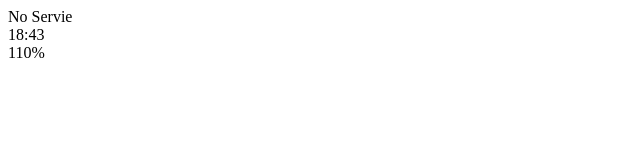
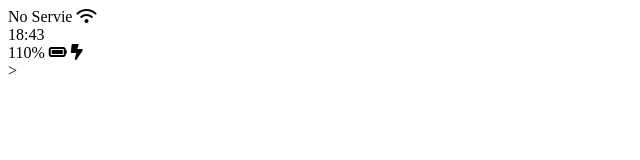
Before and after one commit to JaeanHan/kokoa-clone-2022, a plain HTML site: page index.html in a window 1280 px wide. Shown: the full height of the page, 0-640 px from the left. Drawn offline with Linux system fonts and the light colour scheme.

Commit message:
Update Icons

```diff
--- a/index.html
+++ b/index.html
@@ -10,16 +10,22 @@
     <div id="status-bar">
       <div class="status-ba__column">
         <span>No Servie</span>
-        <!--To Do: wifi Icon-->
+        <i class="fa-solid fa-wifi"></i>
       </div>
       <div class="status-ba__column">
         <span>18:43</span>
       </div>
       <div class="status-ba__column">
         <span>110%</span>
-        <!--Battery Icon-->
-        <!-- Lightening Icon-->
+        <i class="fa-solid fa-battery-full"></i>
+        <i class="fa-solid fa-bolt-lightning"></i>
       </div>
     </div>
+    <script src="https://kit.fontawesome.com/3e27d22283.js"
+        crossorigin="anonymous">
+    </script>
+    >
+
+    </script>
   </body>
 </html>
```
